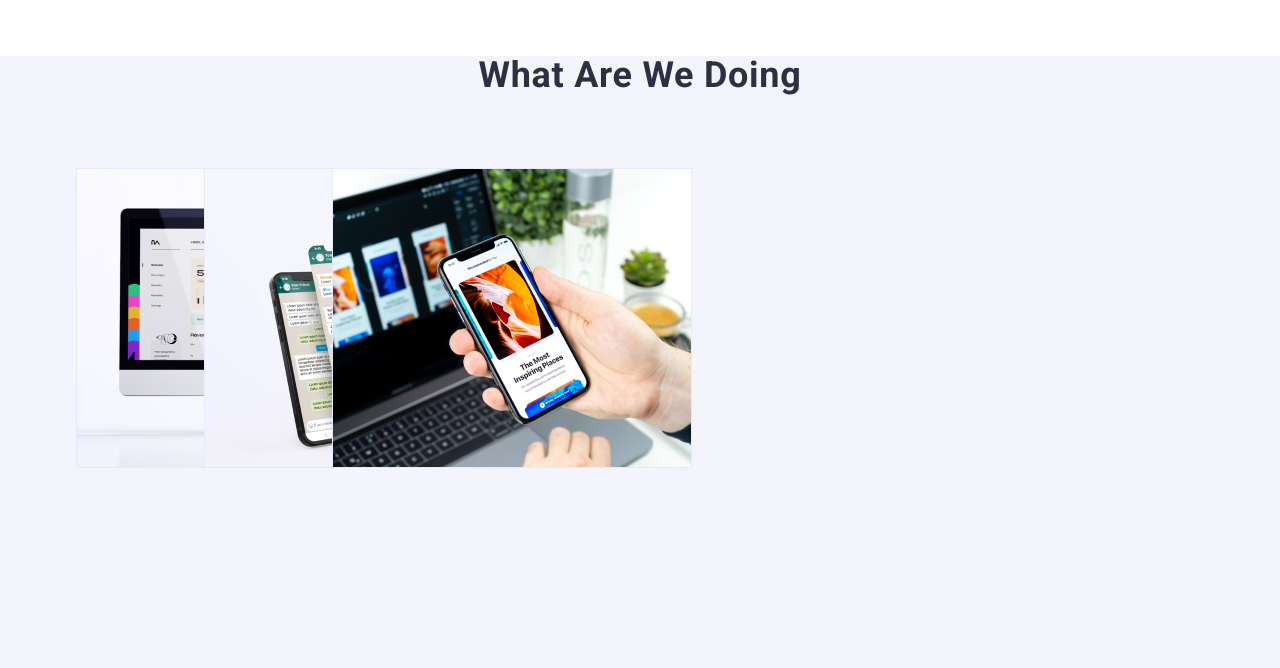
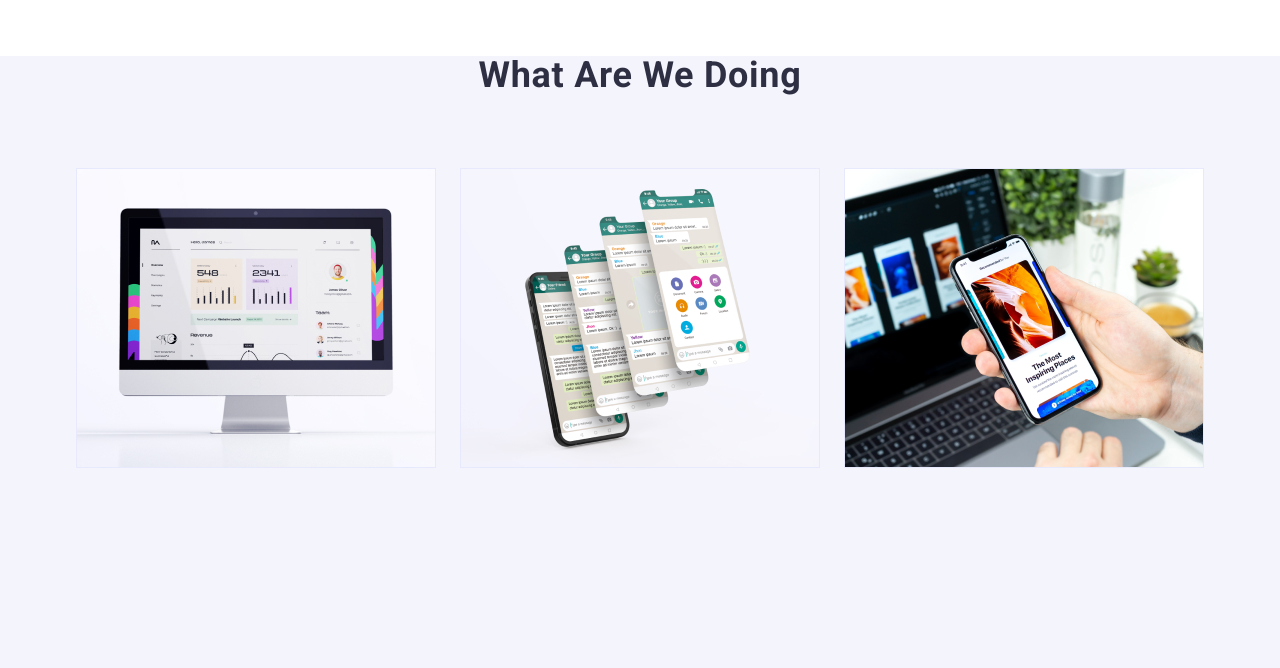
Before and after one commit to kirostina/goit-markup-hw03, a plain HTML site: page index.html in a window 1280 px wide. Shown: the part 1216-1884 px from the top of the page. Drawn offline with nearby package versions, Linux system fonts and the light colour scheme; files that its build step writes are made by us from their sources.

Commit message:
прппрп

```diff
--- a/css/styles.css
+++ b/css/styles.css
@@ -248,7 +248,6 @@ ul {
 .whatwad-li {
   display: flex;
   gap: 24px;
-  width: calc((100% - 48px) / 3);
 }
 .doing {
   width: calc((100% - 48px) / 3);
```
